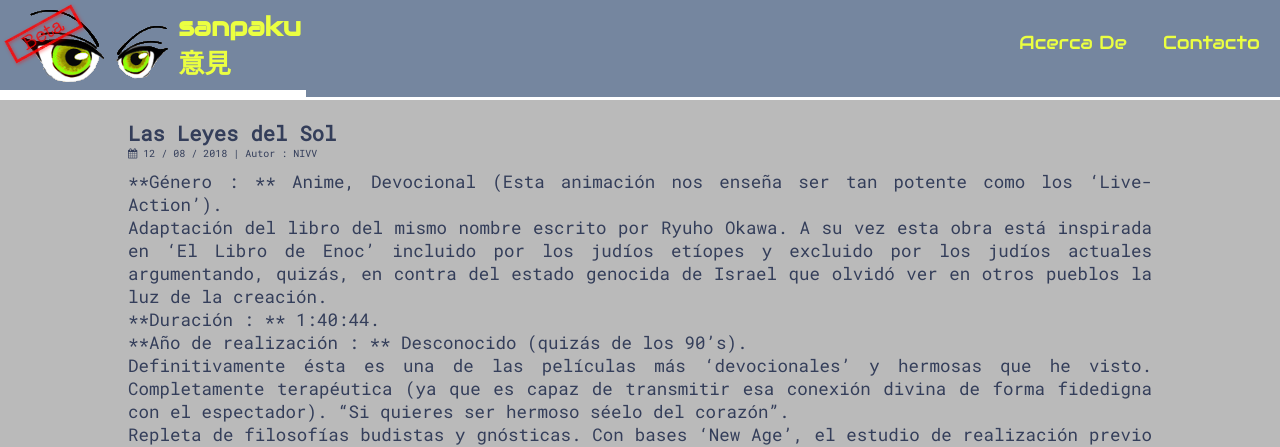
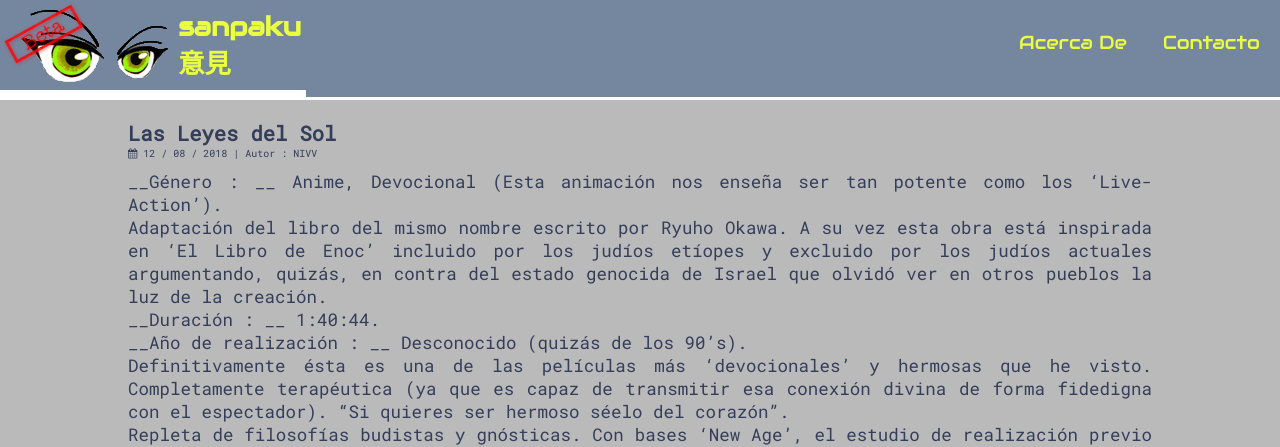
Before and after one commit to sanpakuiken/jekyll-starter, a Jekyll site: the page built from _posts/2018-08-12-Las-Leyes-del-Sol.markdown, in a window 1280 px wide and 1033 px high. Shown: the top 447 px of the window. Built offline with Jekyll 4.4.1, drawn with Linux system fonts in a browser that asks for light colours.

Commit message:
Initial commit

```diff
--- a/_posts/2018-08-12-Las-Leyes-del-Sol.markdown
+++ b/_posts/2018-08-12-Las-Leyes-del-Sol.markdown
@@ -5,10 +5,10 @@
 author: NIVV
 ---
 
-**Género : ** Anime, Devocional (Esta animación nos enseña ser tan potente como los 'Live-Action').
+__Género : __ Anime, Devocional (Esta animación nos enseña ser tan potente como los 'Live-Action').
 Adaptación del libro del mismo nombre escrito por Ryuho Okawa. A su vez esta obra está inspirada en 'El Libro de Enoc' incluido por los judíos etíopes y excluido por los judíos actuales argumentando, quizás, en contra del estado genocida de Israel qu-moarmoar-e olvidó ver en otros pueblos la luz de la creación.
-**Duración : ** 1:40:44.
-**Año de realización : ** Desconocido (quizás de los 90's).
+__Duración : __ 1:40:44.
+__Año de realización : __ Desconocido (quizás de los 90's).
 Definitivamente ésta es una de las películas más 'devocionales' y hermosas que he visto. Completamente terapéutica (ya que es capaz de transmitir esa conexión divina de forma fidedigna con el espectador).
 "Si quieres ser hermoso séelo del corazón".
 Repleta de filosofías budistas y gnósticas. Con bases 'New Age', el estudio de realización previo sobretodo en cuanto a periodificación de los pueblos y su unión espiritual me hace apreciar un nuevo concepto: Multi-sincretismo.
```
